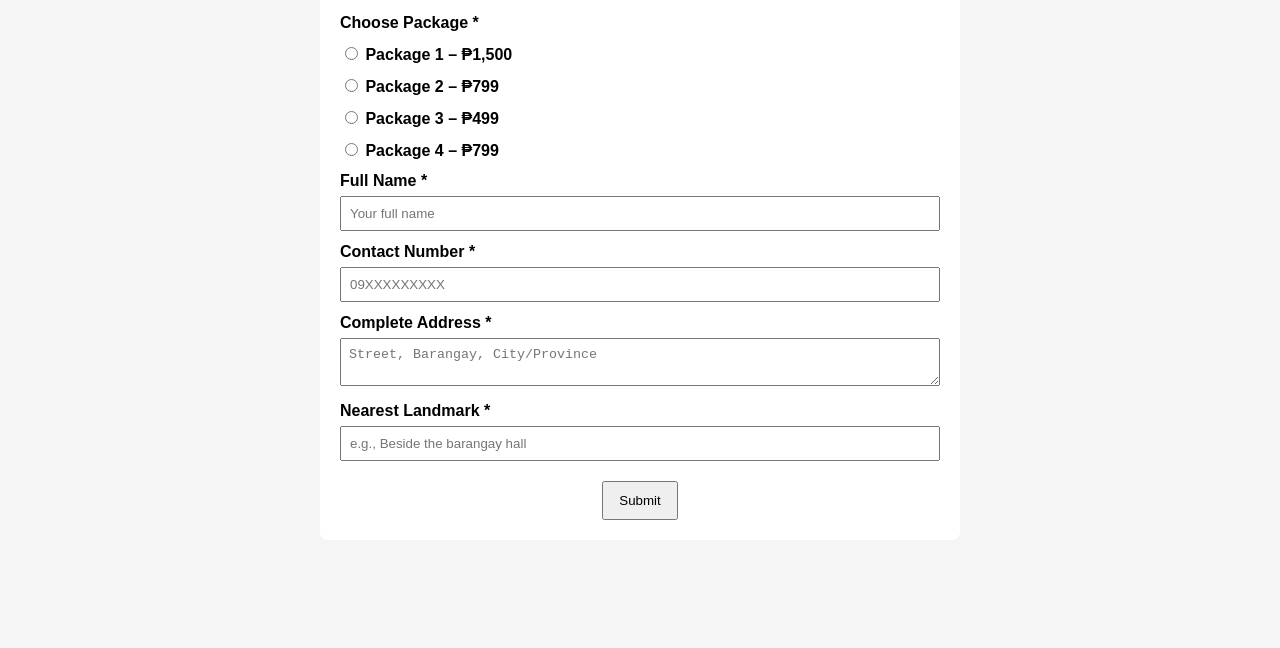
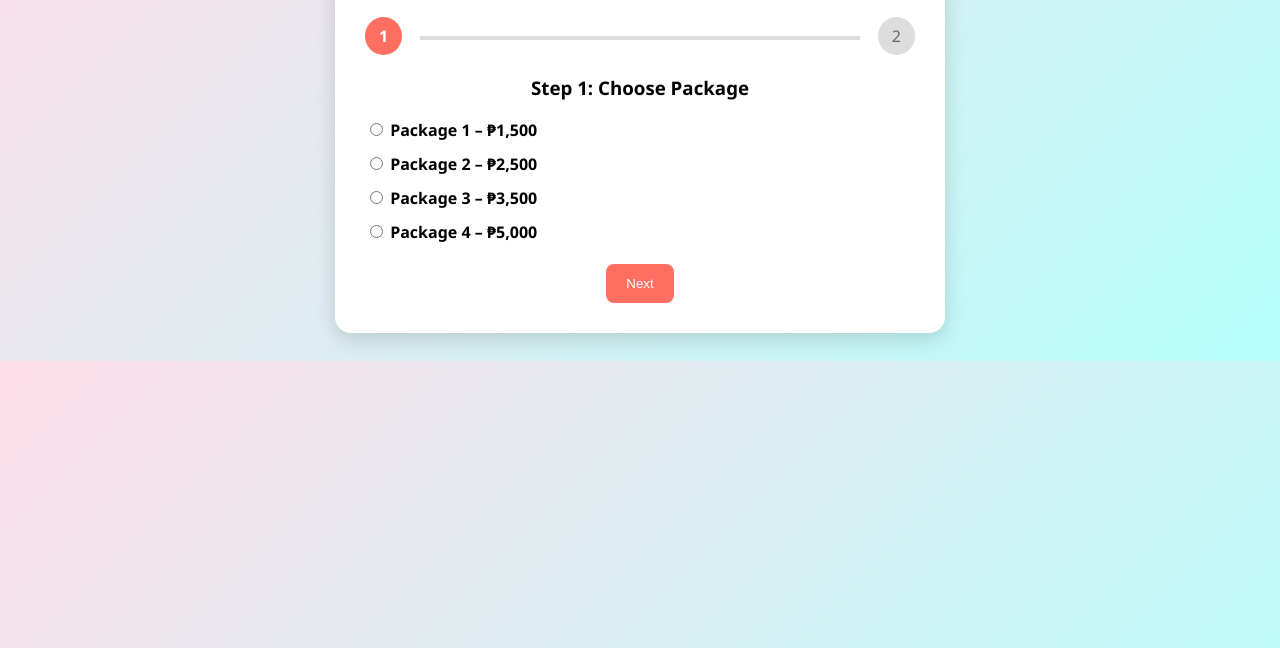
Before and after one commit to allaboutsoundsph/checkout, a plain HTML site: page index.html in a window 1280 px wide. Shown: the part 152-800 px from the top of the page. Drawn offline with Linux system fonts and the light colour scheme.

Commit message:
Add files via upload

```diff
--- a/index.html
+++ b/index.html
@@ -5,27 +5,114 @@
   <meta name="viewport" content="width=device-width, initial-scale=1" />
   <title>All About Sounds.PH – Checkout</title>
   <style>
-    body { font-family: sans-serif; background: #f5f5f5; padding: 20px; }
-    .container { max-width: 600px; margin: auto; background: white; padding: 20px; border-radius: 8px; text-align: center; }
-    label { display: block; margin: 12px 0 6px; font-weight: bold; text-align: left; }
-    input[type="text"], input[type="tel"], textarea { width: 100%; padding: 8px; box-sizing: border-box; }
-    button { margin-top: 20px; padding: 10px 15px; }
-    img { max-width: 100%; border-radius: 8px; margin-bottom: 20px; }
-    .thank-you { display: none; }
+    body {
+      font-family: "Segoe UI", sans-serif;
+      background: linear-gradient(135deg, #ffdee9, #b5fffc);
+      padding: 20px;
+    }
+    .container {
+      max-width: 550px;
+      margin: auto;
+      background: white;
+      padding: 30px;
+      border-radius: 16px;
+      box-shadow: 0 6px 20px rgba(0,0,0,0.15);
+      text-align: center;
+    }
+    h2 { margin-bottom: 10px; }
+    p { color: #555; }
+    .progress {
+      display: flex;
+      justify-content: space-between;
+      margin: 20px 0;
+      position: relative;
+    }
+    .progress::before {
+      content: "";
+      position: absolute;
+      top: 50%;
+      left: 10%;
+      right: 10%;
+      height: 4px;
+      background: #ddd;
+      z-index: 0;
+    }
+    .step {
+      background: #ddd;
+      color: #666;
+      padding: 8px 14px;
+      border-radius: 50%;
+      z-index: 1;
+      transition: 0.3s;
+    }
+    .step.active {
+      background: #ff6f61;
+      color: #fff;
+      font-weight: bold;
+    }
+    label {
+      display: block;
+      margin: 12px 0 6px;
+      font-weight: bold;
+      text-align: left;
+    }
+    input[type="text"], input[type="tel"], textarea {
+      width: 100%;
+      padding: 10px;
+      margin-top: 4px;
+      border: 1px solid #ccc;
+      border-radius: 6px;
+    }
+    textarea { resize: vertical; }
+    button {
+      background: #ff6f61;
+      color: white;
+      border: none;
+      padding: 12px 20px;
+      border-radius: 8px;
+      cursor: pointer;
+      margin-top: 15px;
+      transition: background 0.3s;
+    }
+    button:hover { background: #e65a4f; }
+    .hidden { display: none; }
+    .thank-you {
+      font-size: 1.2em;
+      color: #28a745;
+      font-weight: bold;
+      margin-top: 20px;
+    }
   </style>
 </head>
 <body>
   <div class="container">
     <h2>All About Sounds.PH – Checkout</h2>
-    <img src="Minimal Square Photo Collage Photography Instagram Post.png" alt="Packages" />
+    <p>Complete your order in 2 easy steps 🎵</p>
 
-    <form id="orderForm" method="POST" action="https://docs.google.com/forms/d/e/1FAIpQLSd19pHkRbB_s1WVKaMKId4pW79uSi8pWg-08QXIgw7dkCQ4Ow/formResponse" target="hidden_iframe">
+    <!-- Progress bar -->
+    <div class="progress">
+      <div class="step step1 active">1</div>
+      <div class="step step2">2</div>
+    </div>
 
-      <label>Choose Package *</label>
+    <!-- Step 1 -->
+    <div id="step1">
+      <h3>Step 1: Choose Package</h3>
+      <form id="packageForm">
         <label><input type="radio" name="entry.991224144" value="Package 1 – ₱1,500" required> Package 1 – ₱1,500</label>
-      <label><input type="radio" name="entry.991224144" value="Package 2 – ₱799"> Package 2 – ₱799</label>
-      <label><input type="radio" name="entry.991224144" value="Package 3 – ₱499"> Package 3 – ₱499</label>
-      <label><input type="radio" name="entry.991224144" value="Package 4 – ₱799"> Package 4 – ₱799</label>
+        <label><input type="radio" name="entry.991224144" value="Package 2 – ₱2,500"> Package 2 – ₱2,500</label>
+        <label><input type="radio" name="entry.991224144" value="Package 3 – ₱3,500"> Package 3 – ₱3,500</label>
+        <label><input type="radio" name="entry.991224144" value="Package 4 – ₱5,000"> Package 4 – ₱5,000</label>
+        <button type="button" onclick="goToStep2()">Next</button>
+      </form>
+    </div>
+
+    <!-- Step 2 -->
+    <div id="step2" class="hidden">
+      <h3>Step 2: Fill in Your Details</h3>
+      <form id="checkoutForm" method="POST" action="https://docs.google.com/forms/d/e/1FAIpQLSd19pHkRbB_s1WVKaMKId4pW79uSi8pWg-08QXIgw7dkCQ4Ow/formResponse" target="hidden_iframe" onsubmit="showThankYou()">
+
+        <input type="hidden" name="entry.991224144" id="selectedPackage">
 
         <label>Full Name *</label>
         <input type="text" name="entry.579742713" placeholder="Your full name" required>
@@ -39,23 +126,49 @@
         <label>Nearest Landmark *</label>
         <input type="text" name="entry.363529948" placeholder="e.g., Beside the barangay hall" required>
 
-      <button type="submit">Submit</button>
+        <button type="submit">Submit Order</button>
+        <br>
+        <button type="button" onclick="backToStep1()">← Back</button>
       </form>
+    </div>
 
-    <div class="thank-you">
+    <!-- Thank You -->
+    <div id="thankYou" class="hidden">
       <h3>🎉 Thank you for your order!</h3>
-      <p>We have received your details. Our team will contact you soon for confirmation.</p>
+      <p class="thank-you">We’ll contact you soon.</p>
+      <p>Redirecting you to our Facebook page...</p>
     </div>
 
     <iframe name="hidden_iframe" style="display:none;"></iframe>
   </div>
 
   <script>
-    const form = document.getElementById('orderForm');
-    form.addEventListener('submit', function() {
-      form.style.display = 'none';
-      document.querySelector('.thank-you').style.display = 'block';
-    });
+    function goToStep2() {
+      const selected = document.querySelector('input[name="entry.991224144"]:checked');
+      if (!selected) {
+        alert("Please select a package first!");
+        return;
+      }
+      document.getElementById("selectedPackage").value = selected.value;
+      document.getElementById("step1").classList.add("hidden");
+      document.getElementById("step2").classList.remove("hidden");
+      document.querySelector(".step1").classList.remove("active");
+      document.querySelector(".step2").classList.add("active");
+    }
+    function backToStep1() {
+      document.getElementById("step2").classList.add("hidden");
+      document.getElementById("step1").classList.remove("hidden");
+      document.querySelector(".step2").classList.remove("active");
+      document.querySelector(".step1").classList.add("active");
+    }
+    function showThankYou() {
+      document.getElementById("step2").classList.add("hidden");
+      document.getElementById("thankYou").classList.remove("hidden");
+      // Redirect to Facebook after 3 seconds
+      setTimeout(() => {
+        window.location.href = "https://www.facebook.com/allaboutsoundsphmain";
+      }, 3000);
+    }
   </script>
 </body>
 </html>
```
Lines whose indentation alone changed are shown as unchanged.
